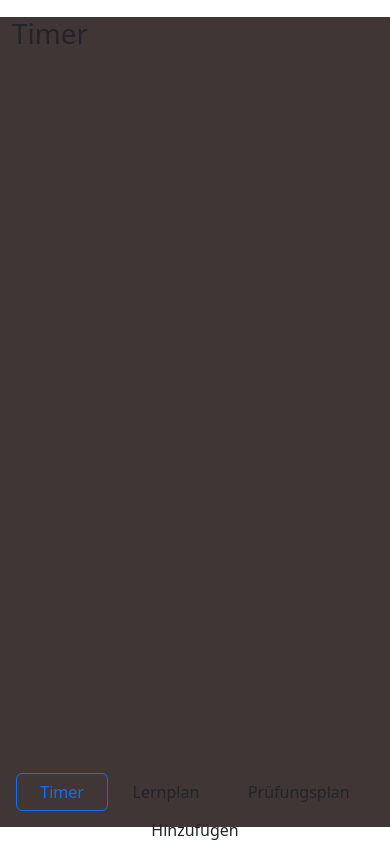
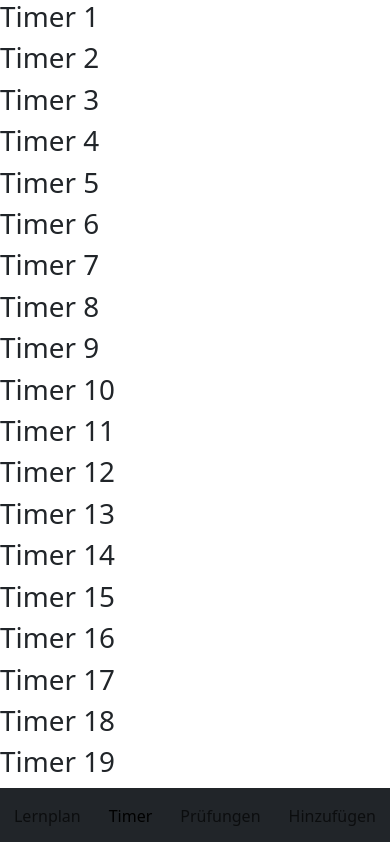
Before and after one commit to cdehnert18/Lernhelfer, a Vue app: page / in a window 390 px wide. Shown: the top 842 px of the page. Built offline with nearby package versions, Linux system fonts and the light colour scheme; the HTML template or start-up script is replaced by a standard one.

Commit message:
- simplified navigation - improved responsiveness in App.vue

```diff
--- a/src/App.vue
+++ b/src/App.vue
@@ -1,29 +1,10 @@
-<script setup lang="ts"></script>
+<script setup lang="ts">
+import Navigation from '@/components/Navigation.vue'
+</script>
 
 <template>
-  <!-- <div class="container bg-primary text-white">Bootstrap is working.</div> -->
-   <div class="container">
-    <RouterView />
-    <Navigation />
+  <div class="d-flex flex-column min-vh-100">
+    <RouterView class="flex-grow-1" />
+    <Navigation class="sticky-bottom bg-dark" />
   </div>
 </template>
-
-<script>
-  import Navigation from '@/components/Navigation.vue'
-  export default {
-    components: {
-      Navigation
-    },
-  };
-</script>
-
-<style>
-  .container {
-    background-color: rgb(65, 54, 54);
-    height: 96vh;
-    display: flex;
-    flex-direction: column;
-    justify-content: space-between;
-    margin: 2vh;
-  }
-</style>
--- a/src/components/Navigation.vue
+++ b/src/components/Navigation.vue
@@ -1,44 +1,27 @@
 <template>
-    <div class="navbar rounded-3 mb-2 d-flex p-1">
-        <button @click="changePage('timer')" :class="{ 'btn-outline-primary': page === 'timer' }" class="btn flex-fill">Timer</button>
-        <button @click="changePage('lernplan')" :class="{ 'btn-outline-primary': page === 'lernplan' }" class="btn flex-fill">Lernplan</button>
-        <button @click="changePage('pruefungsplan')" :class="{ 'btn-outline-primary': page === 'pruefungsplan' }" class="btn flex-fill">Prüfungsplan</button>
-        <button @click="changePage('add')" :class="{ 'btn-outline-primary': page === 'add' }" class="btn flex-fill">Hinzufügen</button>
-    </div>
+  <nav class="navbar navbar-expand">
+    <ul class="navbar-nav d-flex justify-content-around w-100">
+      <li class="nav-item" v-for="link in navLinks" :key="link.to">
+        <RouterLink :to="link.to" class="nav-link" active-class="active">
+          {{ link.label }}
+        </RouterLink>
+      </li>
+    </ul>
+  </nav>
 </template>
 
-<script>
-    export default {
-        name: 'Navigation',
-        data() {
-            return {
-                page: 'timer'
-            };
-        },
-        methods: {
-            changePage(page) {
-                this.page = page;
-                switch (page) {
-                    case 'timer':
-                        this.$router.push({ name: 'timer' });
-                        break;
-                    case 'lernplan':
-                        this.$router.push({ name: 'learn' });
-                        break;
-                    case 'pruefungsplan':
-                        this.$router.push({ name: 'pruefung' });
-                        break;
-                    case 'add':
-                        this.$router.push({ name: 'hinzufuegen' });
-                        break;
-                }
-            }
-        }
+<script lang="ts">
+export default {
+  name: 'NavigationComponent',
+  data() {
+    return {
+      navLinks: [
+        { to: '/learn', label: 'Lernplan' },
+        { to: '/', label: 'Timer' },
+        { to: '/pruefung', label: 'Prüfungen' },
+        { to: '/add', label: 'Hinzufügen' },
+      ],
     }
+  },
+}
 </script>
-
-<style scoped>
-    .navbar {
-        height: 50px;
-    }
-</style>
--- a/src/views/TimerView.vue
+++ b/src/views/TimerView.vue
@@ -1,3 +1,5 @@
 <template>
-  <h1>Timer</h1>
+  <div>
+    <h1 v-for="n in 30" :key="n">Timer {{ n }}</h1>
+  </div>
 </template>
```
